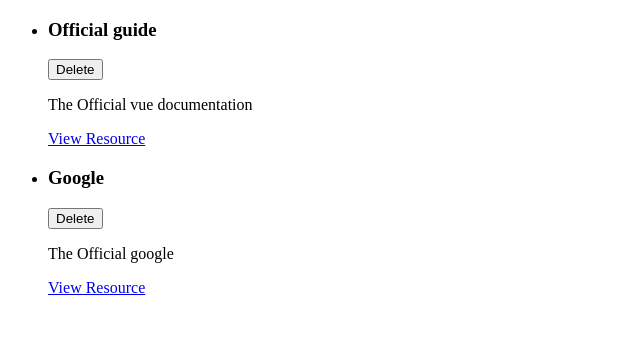
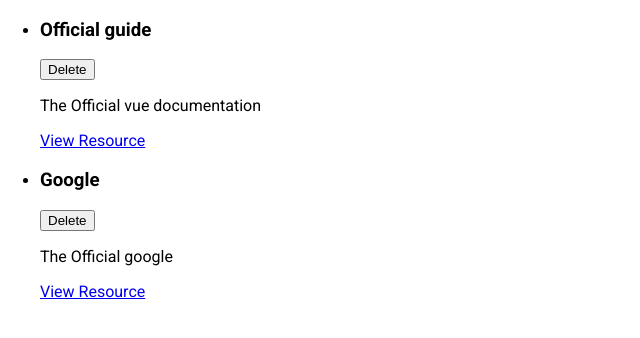
Before and after one commit to RebeccaHA/resource-library, a Vue app: page / in a window 1280 px wide. Shown: the top 338 px of the page, without its empty margins (0-640 px from the left). Built offline with nearby package versions, Linux system fonts and the light colour scheme.

Commit message:
added global styles

```diff
--- a/src/App.vue
+++ b/src/App.vue
@@ -35,3 +35,18 @@
   }
 };
 </script>
+<style>
+@import url('https://fonts.googleapis.com/css2?family=Roboto:wght@400;700&display=swap');
+
+* {
+  box-sizing: border-box;
+}
+
+html {
+  font-family: 'Roboto', sans-serif;
+}
+
+body {
+  margin: 0;
+}
+</style>
```
